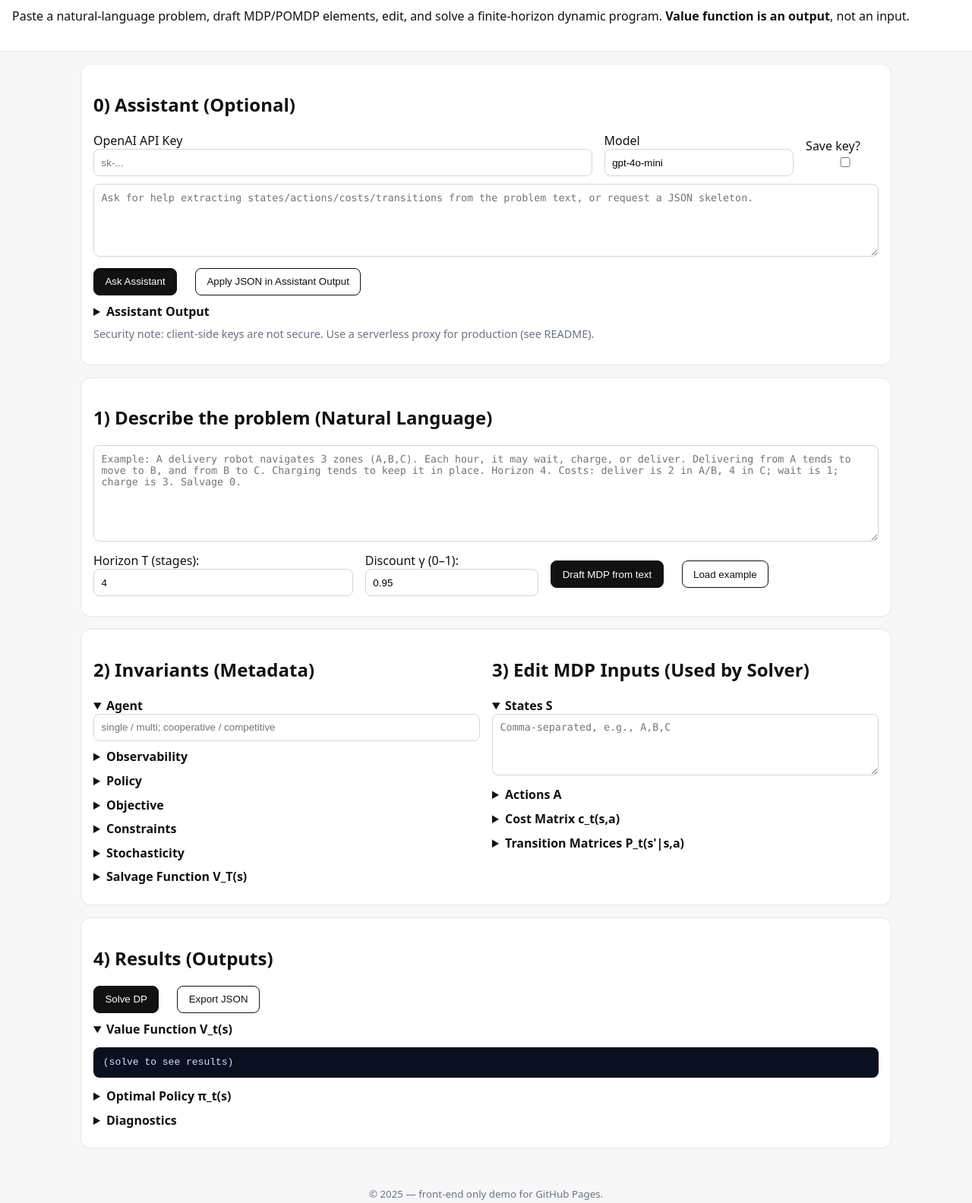
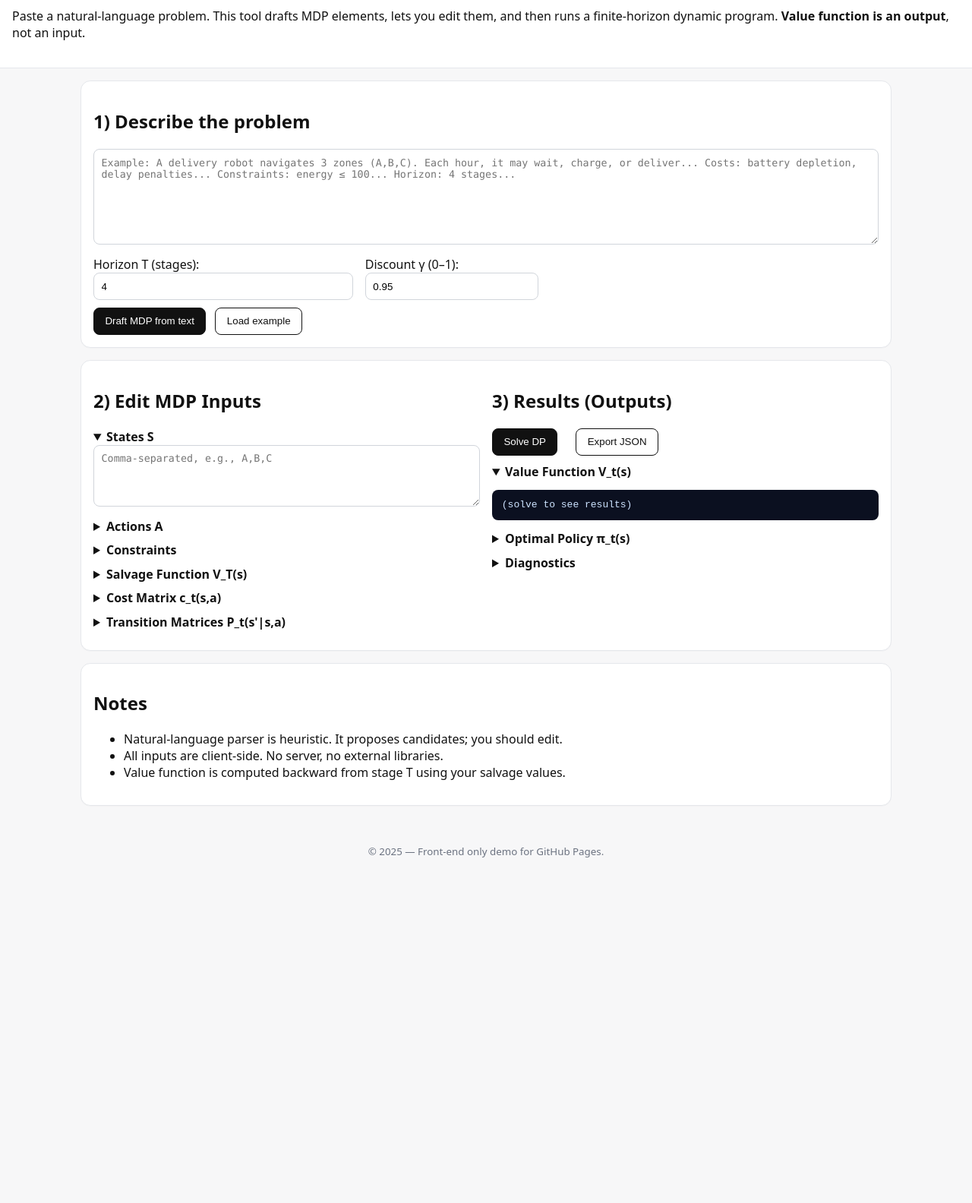
Before and after one commit to robert-z-lehr/MDP-Tool, a website: page index.html in a window 1280 px wide. Shown: the part 60-1644 px from the top of the page at 76% size. After the commit the page ends 1207 px from the top, so only its background shows below. Drawn offline with Linux system fonts and the light colour scheme.

Commit message:
Update index.html

```diff
--- a/index.html
+++ b/index.html
@@ -9,86 +9,24 @@
 <body>
 <header>
   <h1>MDP Builder</h1>
-  <p>Paste a natural-language problem, draft MDP/POMDP elements, edit, and solve a finite-horizon dynamic program.
-    <strong>Value function is an output</strong>, not an input.</p>
+  <p>Paste a natural-language problem. This tool drafts MDP elements, lets you edit them, and then runs a finite-horizon dynamic program. <strong>Value function is an output</strong>, not an input.</p>
 </header>
 
 <main>
-  <!-- 0) Assistant (optional) -->
   <section class="card">
-    <h2>0) Assistant (Optional)</h2>
-    <div class="row">
-      <label class="grow">OpenAI API Key
-        <input id="oaikey" type="password" placeholder="sk-..." />
-      </label>
-      <label>Model
-        <input id="model" type="text" value="gpt-4o-mini" />
-      </label>
-      <label>Save key?
-        <input id="rememberKey" type="checkbox">
-      </label>
-    </div>
-    <textarea id="assistantPrompt" rows="5" placeholder="Ask for help extracting states/actions/costs/transitions from the problem text, or request a JSON skeleton."></textarea>
-    <div class="row">
-      <button id="askBtn">Ask Assistant</button>
-      <button id="applySuggestionBtn" class="ghost">Apply JSON in Assistant Output</button>
-    </div>
-    <details>
-      <summary>Assistant Output</summary>
-      <pre id="assistantOut"></pre>
-    </details>
-    <p class="hint">Security note: client-side keys are not secure. Use a serverless proxy for production (see README).</p>
-  </section>
-
-  <!-- 1) Natural-language problem -->
-  <section class="card">
-    <h2>1) Describe the problem (Natural Language)</h2>
-    <textarea id="nlpInput" rows="7" placeholder="Example: A delivery robot navigates 3 zones (A,B,C). Each hour, it may wait, charge, or deliver. Delivering from A tends to move to B, and from B to C. Charging tends to keep it in place. Horizon 4. Costs: deliver is 2 in A/B, 4 in C; wait is 1; charge is 3. Salvage 0."></textarea>
+    <h2>1) Describe the problem</h2>
+    <textarea id="nlpInput" rows="7" placeholder="Example: A delivery robot navigates 3 zones (A,B,C). Each hour, it may wait, charge, or deliver... Costs: battery depletion, delay penalties... Constraints: energy ≤ 100... Horizon: 4 stages..."></textarea>
     <div class="row">
       <label>Horizon T (stages): <input id="horizon" type="number" min="1" value="4"></label>
       <label>Discount γ (0–1): <input id="gamma" type="number" min="0" max="0.9999" step="0.01" value="0.95"></label>
+    </div>
     <button id="parseBtn">Draft MDP from text</button>
     <button id="loadExampleBtn" class="ghost">Load example</button>
-    </div>
   </section>
 
-  <!-- 2) Invariants (metadata) -->
   <section class="card grid-2">
     <div>
-      <h2>2) Invariants (Metadata)</h2>
-      <details open>
-        <summary>Agent</summary>
-        <input id="invAgent" placeholder="single / multi; cooperative / competitive">
-      </details>
-      <details>
-        <summary>Observability</summary>
-        <input id="invObs" placeholder="MDP (full) / POMDP (partial)">
-      </details>
-      <details>
-        <summary>Policy</summary>
-        <input id="invPolicy" placeholder="stationary / time-dependent / history-dependent">
-      </details>
-      <details>
-        <summary>Objective</summary>
-        <input id="invObjective" placeholder="cumulative / discounted / average / risk-sensitive (CVaR)">
-      </details>
-      <details>
-        <summary>Constraints</summary>
-        <textarea id="constraints" rows="3" placeholder="e.g., energy<=100; forbid deliver in state=C"></textarea>
-      </details>
-      <details>
-        <summary>Stochasticity</summary>
-        <input id="invStoch" placeholder="deterministic / stochastic; stationary / time-varying">
-      </details>
-      <details>
-        <summary>Salvage Function V_T(s)</summary>
-        <textarea id="salvage" rows="4" placeholder='JSON mapping state→value, e.g., {"A":0,"B":0,"C":0}'></textarea>
-      </details>
-    </div>
-
-    <!-- 3) Core MDP inputs used by solver -->
-    <div>
-      <h2>3) Edit MDP Inputs (Used by Solver)</h2>
+      <h2>2) Edit MDP Inputs</h2>
       <details open>
         <summary>States S</summary>
         <textarea id="states" rows="4" placeholder="Comma-separated, e.g., A,B,C"></textarea>
@@ -98,21 +36,27 @@
         <textarea id="actions" rows="4" placeholder="Comma-separated, e.g., wait,charge,deliver"></textarea>
       </details>
       <details>
+        <summary>Constraints</summary>
+        <textarea id="constraints" rows="3" placeholder="Key constraints, e.g., energy<=100; no_deliver_in_state=C"></textarea>
+      </details>
+      <details>
+        <summary>Salvage Function V_T(s)</summary>
+        <textarea id="salvage" rows="4" placeholder="JSON object mapping state→value, e.g., {&quot;A&quot;:0,&quot;B&quot;:0,&quot;C&quot;:0}"></textarea>
+      </details>
+      <details>
         <summary>Cost Matrix c_t(s,a)</summary>
-        <p>JSON: { "t": { "s": { "a": cost } } } or stationary { "s": { "a": cost } }</p>
+        <p>Provide a default cost per (state,action). Use JSON: { "t": { "s": { "a": cost } } } or a single layer { "s": { "a": cost } } to reuse for all t.</p>
         <textarea id="costs" rows="8" placeholder='{"A":{"wait":1,"charge":3,"deliver":2},"B":{"wait":1,"charge":3,"deliver":2},"C":{"wait":1,"charge":3,"deliver":4}}'></textarea>
       </details>
       <details>
         <summary>Transition Matrices P_t(s'|s,a)</summary>
-        <p>JSON: { "t": { "s": { "a": { "s'": prob } } } } or stationary { "s": { "a": { "s'": prob } } }</p>
-        <textarea id="transitions" rows="10" placeholder='{"A":{"wait":{"A":0.8,"B":0.2},"charge":{"A":0.9,"B":0.1},"deliver":{"B":0.7,"C":0.3}},"B":{"wait":{"B":0.8,"C":0.2},"charge":{"A":0.4,"B":0.6},"deliver":{"C":0.8,"B":0.2}},"C":{"wait":{"C":1.0},"charge":{"B":1.0},"deliver":{"C":1.0}}}'></textarea>
+        <p>JSON: { "t": { "s": { "a": { "s'": prob, ... } } } } or a single time-invariant object reused across t.</p>
+        <textarea id="transitions" rows="10" placeholder='{"A":{"wait":{"A":0.8,"B":0.2},"charge":{"A":0.9,"B":0.1},"deliver":{"B":0.7,"C":0.3}}, "B":{"wait":{"B":0.8,"C":0.2},"charge":{"A":0.4,"B":0.6},"deliver":{"C":0.8,"B":0.2}}, "C":{"wait":{"C":1.0},"charge":{"B":1.0},"deliver":{"C":1.0}}}'></textarea>
       </details>
     </div>
-  </section>
 
-  <!-- 4) Results -->
-  <section class="card">
-    <h2>4) Results (Outputs)</h2>
+    <div>
+      <h2>3) Results (Outputs)</h2>
       <div class="row">
         <button id="solveBtn">Solve DP</button>
         <button id="exportBtn" class="ghost">Export JSON</button>
@@ -129,11 +73,21 @@
         <summary>Diagnostics</summary>
         <pre id="diag"></pre>
       </details>
+    </div>
+  </section>
+
+  <section class="card">
+    <h2>Notes</h2>
+    <ul>
+      <li>Natural-language parser is heuristic. It proposes candidates; you should edit.</li>
+      <li>All inputs are client-side. No server, no external libraries.</li>
+      <li>Value function is computed backward from stage T using your salvage values.</li>
+    </ul>
   </section>
 </main>
 
 <footer>
-  <small>© 2025 — front-end only demo for GitHub Pages.</small>
+  <small>© 2025 — Front-end only demo for GitHub Pages.</small>
 </footer>
 
 <script src="app.js"></script>
```
Lines whose indentation alone changed are shown as unchanged.
